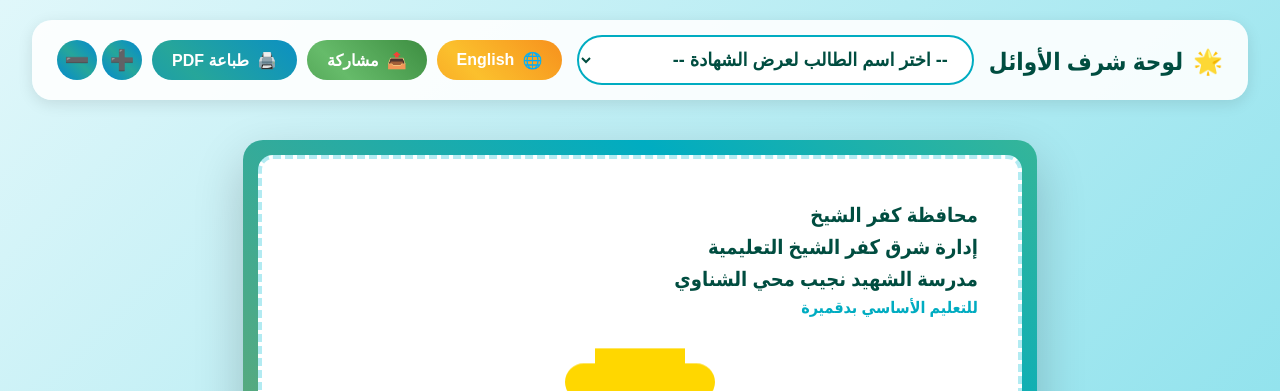
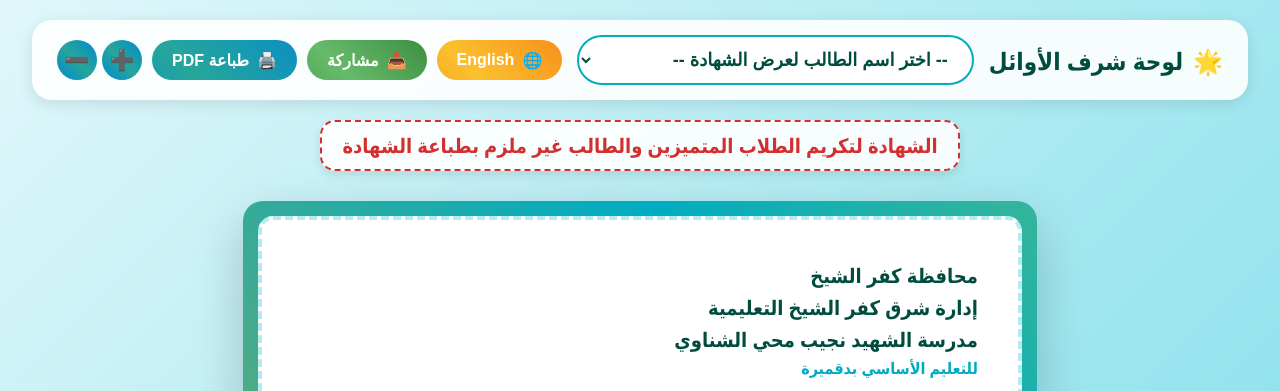
Before and after one commit to mazen19812002/Appreciation, a plain HTML site: page index.html in a window 1280 px wide. Shown: the top 391 px of the page. Drawn offline with Linux system fonts and the light colour scheme.

Commit message:
Update index.html

```diff
--- a/index.html
+++ b/index.html
@@ -229,6 +229,24 @@
         .welcome-msg { font-size: 45px; font-weight: 900; color: var(--accent); margin: 20px 0; }
         .welcome-sub { font-size: 30px; font-weight: 700; color: var(--primary); max-width: 80%; line-height: 1.5; }
 
+        /* إشعار أعلى الشهادة (لا يظهر في الطباعة) */
+        .disclaimer-text {
+            text-align: center;
+            font-weight: 700;
+            font-size: 20px;
+            color: var(--accent);
+            margin: 0 auto 10px;
+            padding: 10px 20px;
+            background: rgba(255, 255, 255, 0.9);
+            border-radius: 15px;
+            width: fit-content;
+            max-width: 90%;
+            box-shadow: 0 4px 10px rgba(0,0,0,0.1);
+            border: 2px dashed var(--accent);
+            z-index: 90;
+            position: relative;
+        }
+
         /* Custom Toast Notification */
         .toast {
             position: fixed;
@@ -273,7 +291,7 @@
         @media print {
             @page { size: A4 portrait; margin: 0; }
             body { background: white !important; padding-bottom: 0; }
-            .controls-bar, .btn-red, .custom-footer, .toast { display: none !important; }
+            .controls-bar, .btn-red, .custom-footer, .toast, .disclaimer-text { display: none !important; }
             #zoom-container { transform: none !important; padding: 0 !important; width: 100% !important; display: block !important; }
             .cert-wrapper {
                 width: 210mm !important; height: 296mm !important;
@@ -325,13 +343,13 @@
         </div>
     </div>
 
+    <div id="disclaimer-text" class="disclaimer-text"></div>
+
     <div id="zoom-container">
         <div id="certificate-display"></div>
     </div>
 
-    <button onclick="toggleUI()" id="toggle-btn" class="btn btn-red" title="إخفاء/إظهار">👁️</button>
-
-    <div id="toast" class="toast"></div>
+    <button onclick="toggleUI()" id="toggle-btn" class="btn-red" title="إخفاء/إظهار">👁️</button>
 
     <div class="custom-footer" id="custom-footer">
         All rights are reserved to Dr. Mazen Badawy – Doctor of English Teaching & Testing
@@ -364,7 +382,8 @@
                 principalLabel: "مدير المدرسة",
                 principalName: "ا. ابراهيم عبد المنعم هلال",
                 shareSuccess: "تم نسخ النص! يمكنك الآن لصقه ومشاركته.",
-                shareError: "عذراً، متصفحك لا يدعم المشاركة المباشرة."
+                shareError: "عذراً، متصفحك لا يدعم المشاركة المباشرة.",
+                disclaimer: "الشهادة لتكريم الطلاب المتميزين والطالب غير ملزم بطباعة الشهادة"
             },
             en: {
                 mainTitle: "Top Students Honor Board",
@@ -391,7 +410,8 @@
                 principalLabel: "School Principal",
                 principalName: "Mr. Ibrahim Abdel Moneim Helal",
                 shareSuccess: "Text copied! You can now paste and share.",
-                shareError: "Sorry, your browser doesn't support direct sharing."
+                shareError: "Sorry, your browser doesn't support direct sharing.",
+                disclaimer: "This certificate honors outstanding students, and printing it is optional."
             }
         };
 
@@ -452,7 +472,8 @@
                 if (s.hidden) return; // إخفاء الطلاب المحددين من القائمة المنسدلة
                 const opt = document.createElement('option');
                 opt.value = index;
-                opt.textContent = `${currentLang === 'ar' ? s.name : s.enName} - ${currentLang === 'ar' ? s.class : s.enClass} (${s.score}/15)`;
+                const scoreDisplay = currentLang === 'ar' ? `15 / ${s.score}` : `${s.score} / 15`;
+                opt.textContent = `${currentLang === 'ar' ? s.name : s.enName} - ${currentLang === 'ar' ? s.class : s.enClass} (${scoreDisplay})`;
                 select.appendChild(opt);
             });
             if (currentIndex !== "") select.value = currentIndex;
@@ -466,6 +487,7 @@
             document.getElementById('txt-btn-lang').textContent = i18n[currentLang].btnLang;
             document.getElementById('txt-btn-print').textContent = i18n[currentLang].btnPrint;
             document.getElementById('txt-btn-share').textContent = i18n[currentLang].btnShare;
+            document.getElementById('disclaimer-text').textContent = i18n[currentLang].disclaimer;
             populateDropdown();
             renderCertificate();
         }
@@ -490,7 +512,8 @@
                 const s = students[index];
                 const name = currentLang === 'ar' ? s.name : s.enName;
                 const reason = s.gender === 'M' ? t.reasonText1M : t.reasonText1F;
-                shareText = `${t.certTitle}\n${name}\n${reason} ${s.score}/15 ${t.reasonText2}`;
+                const scoreShare = currentLang === 'ar' ? `15 / ${s.score}` : `${s.score} / 15`;
+                shareText = `${t.certTitle}\n${name}\n${reason} ${scoreShare} ${t.reasonText2}`;
             }
 
             if (navigator.share) {
@@ -560,6 +583,7 @@
             const cls = currentLang === 'ar' ? s.class : s.enClass;
             const label = s.gender === 'M' ? t.studentLabelM : t.studentLabelF;
             const reason1 = s.gender === 'M' ? t.reasonText1M : t.reasonText1F;
+            const scoreDisplay = currentLang === 'ar' ? `15 / ${s.score}` : `${s.score} / 15`;
 
             display.innerHTML = `
                 <div class="cert-wrapper">
@@ -583,7 +607,7 @@
                                 <div class="badge">${t.examBadge}</div>
                             </div>
                             <div class="reason-p">
-                                ${reason1}<br><span class="final-mark"><bdi>${s.score}/15</bdi></span><br>${t.reasonText2}
+                                ${reason1}<br><span class="final-mark"><bdi>${scoreDisplay}</bdi></span><br>${t.reasonText2}
                             </div>
                         </div>
                         <div class="cert-footer">
@@ -612,11 +636,13 @@
         function toggleUI() {
             uiVisible = !uiVisible;
             document.getElementById('top-controls').style.display = uiVisible ? 'flex' : 'none';
+            document.getElementById('disclaimer-text').style.display = uiVisible ? 'block' : 'none';
             document.getElementById('toggle-btn').innerHTML = uiVisible ? '👁️' : '🙈';
             document.getElementById('custom-footer').style.display = uiVisible ? 'block' : 'none';
         }
 
         window.onload = () => {
+            document.getElementById('disclaimer-text').textContent = i18n[currentLang].disclaimer;
             populateDropdown();
             renderCertificate();
         };
```
